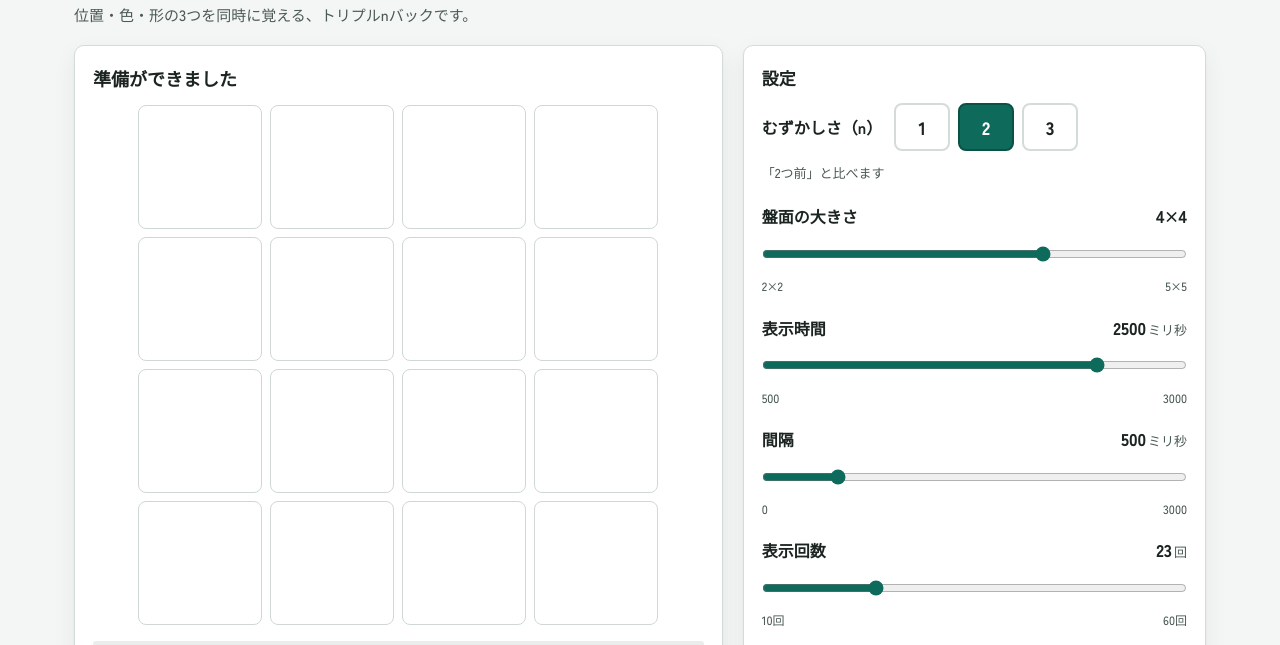
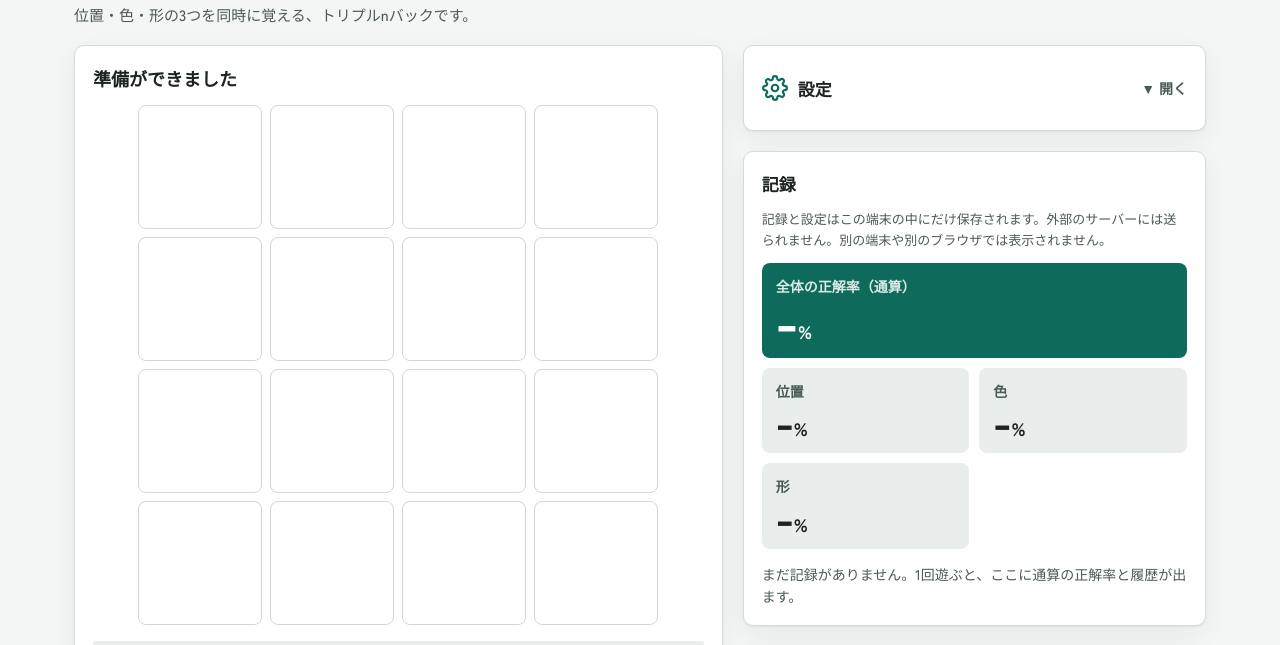
Before and after one commit to nktpr5478-commits/nktpr5478-commits.github.io, a plain HTML site: page index.html in a window 1280 px wide. Shown: the part 75-720 px from the top of the page. Drawn offline with Linux system fonts and the light colour scheme; a web font is replaced by a local one.

Commit message:
設定を歯車ボタンで開閉する形に変更

```diff
--- a/index.html
+++ b/index.html
@@ -80,6 +80,19 @@
         padding: 18px;
       }
       .panel h2 { font-size: 17px; margin: 0 0 12px; font-weight: 900; }
+
+      /* ---- settings toggle ---- */
+      .settings-toggle {
+        display: flex; align-items: center; gap: 10px;
+        width: 100%; padding: 2px 0; min-height: 48px;
+        background: none; border: none; color: var(--ink);
+        font-size: 17px; font-weight: 900; text-align: left;
+        -webkit-tap-highlight-color: transparent;
+      }
+      .settings-toggle .gear { width: 26px; height: 26px; flex: 0 0 auto; color: var(--accent); display: block; }
+      .settings-toggle .chev { margin-left: auto; color: var(--ink-soft); font-size: 14px; }
+      .settings-toggle:disabled { opacity: .45; cursor: default; }
+      .settings-body { margin-top: 14px; }
 
       /* ---- board ---- */
       .status-row {
@@ -285,7 +298,12 @@
         <!-- side column -->
         <div class="col-side">
           <section class="panel" aria-label="設定">
-            <h2>設定</h2>
+            <button type="button" class="settings-toggle" id="btnSettings" aria-expanded="false" aria-controls="settingsBody">
+              <svg class="gear" viewBox="0 0 24 24" fill="none" stroke="currentColor" stroke-width="2" stroke-linecap="round" stroke-linejoin="round" aria-hidden="true"><circle cx="12" cy="12" r="3"/><path d="M19.4 15a1.65 1.65 0 0 0 .33 1.82l.06.06a2 2 0 0 1 0 2.83 2 2 0 0 1-2.83 0l-.06-.06a1.65 1.65 0 0 0-1.82-.33 1.65 1.65 0 0 0-1 1.51V21a2 2 0 0 1-2 2 2 2 0 0 1-2-2v-.09A1.65 1.65 0 0 0 9 19.4a1.65 1.65 0 0 0-1.82.33l-.06.06a2 2 0 0 1-2.83 0 2 2 0 0 1 0-2.83l.06-.06a1.65 1.65 0 0 0 .33-1.82 1.65 1.65 0 0 0-1.51-1H3a2 2 0 0 1-2-2 2 2 0 0 1 2-2h.09A1.65 1.65 0 0 0 4.6 9a1.65 1.65 0 0 0-.33-1.82l-.06-.06a2 2 0 0 1 0-2.83 2 2 0 0 1 2.83 0l.06.06a1.65 1.65 0 0 0 1.82.33H9a1.65 1.65 0 0 0 1-1.51V3a2 2 0 0 1 2-2 2 2 0 0 1 2 2v.09a1.65 1.65 0 0 0 1 1.51 1.65 1.65 0 0 0 1.82-.33l.06-.06a2 2 0 0 1 2.83 0 2 2 0 0 1 0 2.83l-.06.06a1.65 1.65 0 0 0-.33 1.82V9a1.65 1.65 0 0 0 1.51 1H21a2 2 0 0 1 2 2 2 2 0 0 1-2 2h-.09a1.65 1.65 0 0 0-1.51 1z"/></svg>
+              <span>設定</span>
+              <span class="chev" id="settingsChev" aria-hidden="true">▼ 開く</span>
+            </button>
+            <div class="settings-body" id="settingsBody" hidden>
             <fieldset id="settingsFieldset">
               <div class="n-row">
                 <span class="n-label" id="nLabel">むずかしさ（n）</span>
@@ -344,6 +362,7 @@
 
               <p class="settings-note">一致回数は、位置・色・形のそれぞれで、採点される回の中にちょうどその回数だけ「n個前と一致」が出る設定です。一致する場所は毎回ランダムに散らばります。</p>
             </fieldset>
+            </div>
           </section>
 
           <section class="panel" id="resultPanel" hidden aria-label="結果">
@@ -499,6 +518,17 @@
         var btnStart = document.getElementById("btnStart");
         var btnStop = document.getElementById("btnStop");
         var fieldset = document.getElementById("settingsFieldset");
+
+        /* settings panel: collapsed by default, toggled by the gear button */
+        var btnSettings = document.getElementById("btnSettings");
+        var settingsBody = document.getElementById("settingsBody");
+        var settingsChev = document.getElementById("settingsChev");
+        btnSettings.addEventListener("click", function () {
+          var open = settingsBody.hidden;
+          settingsBody.hidden = !open;
+          btnSettings.setAttribute("aria-expanded", open ? "true" : "false");
+          settingsChev.textContent = open ? "▲ 閉じる" : "▼ 開く";
+        });
         var ansBtns = {
           pos: document.getElementById("btnPos"),
           col: document.getElementById("btnCol"),
@@ -710,6 +740,7 @@
           playing = true;
           document.getElementById("resultPanel").hidden = true;
           fieldset.disabled = true;
+          btnSettings.disabled = true;
           btnStart.hidden = true;
           btnStop.hidden = false;
           setAnswersEnabled(true);
@@ -726,6 +757,7 @@
           clearPressed();
           setAnswersEnabled(false);
           fieldset.disabled = false;
+          btnSettings.disabled = false;
           btnStart.hidden = false;
           btnStop.hidden = true;
         }
```
